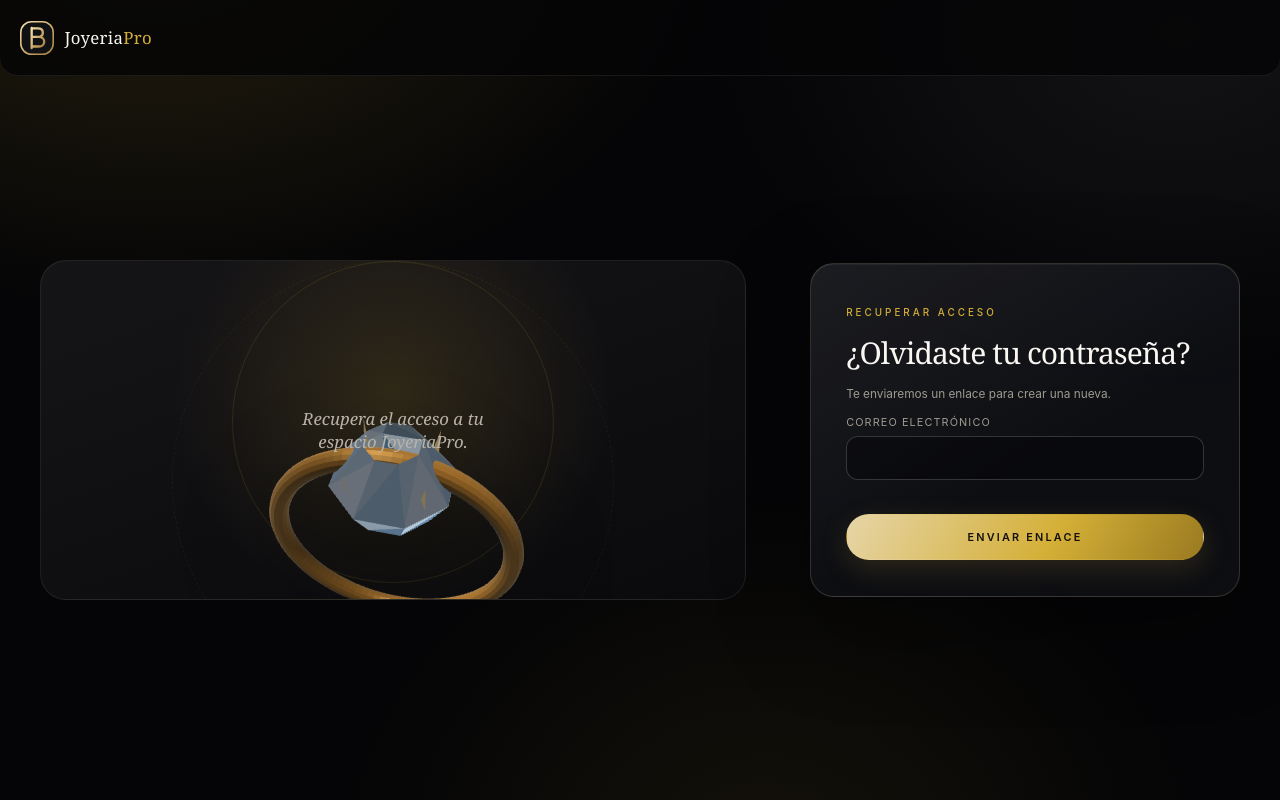
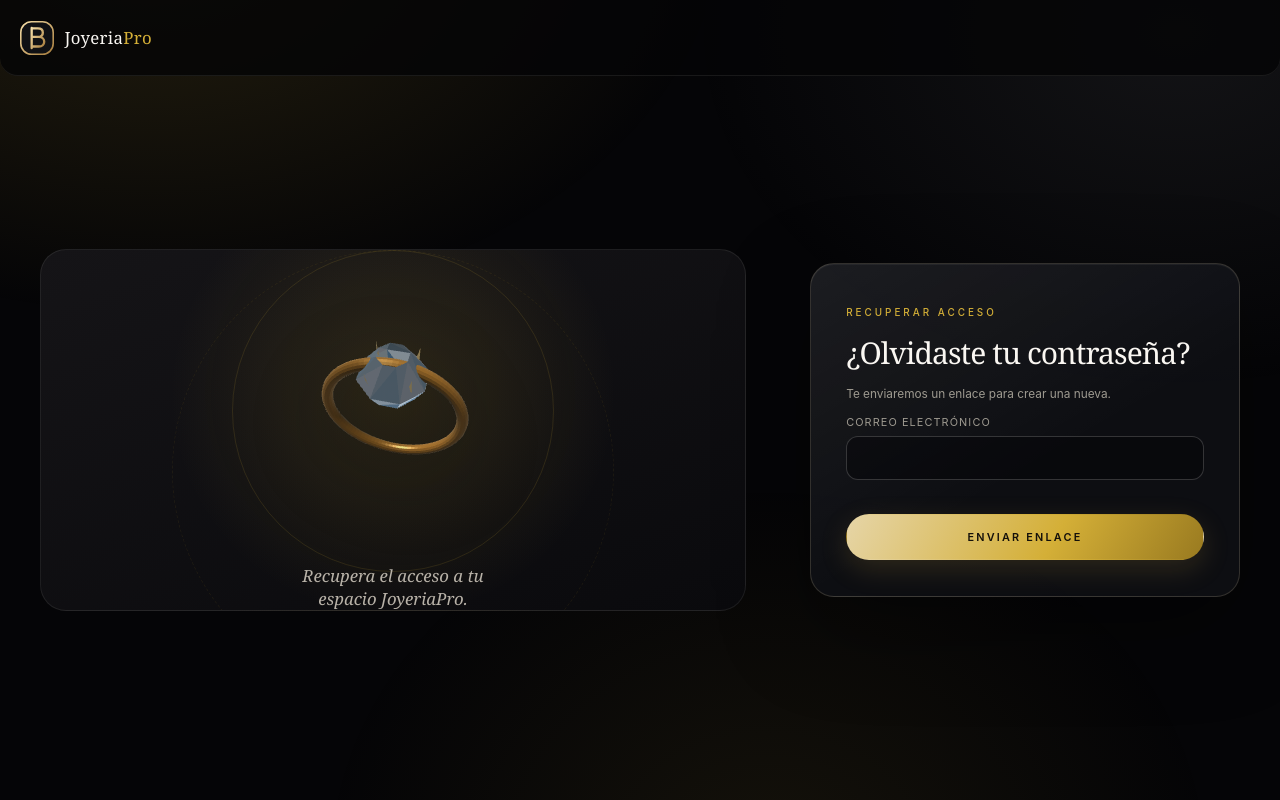
Before and after one commit to User123N/JoyeriaPro, a Next.js app: page /forgot-password in a window 1280 px wide. Built offline with nearby package versions, Linux system fonts and the light colour scheme.

Commit message:
style: size WebGL scene for authentication screens

```diff
--- a/src/app/atelier.css
+++ b/src/app/atelier.css
@@ -302,3 +302,13 @@
   .editor-fields-inline,.jp-settings-grid { grid-template-columns:1fr; }
   .compact-actions .btn { min-height:36px; }
 }
+
+.jp-webgl-jewel--auth {
+  position: relative;
+  left: auto;
+  right: auto;
+  top: auto;
+  width: min(78%, 310px);
+  margin: 0 auto -1rem;
+  opacity: .92;
+}
```
